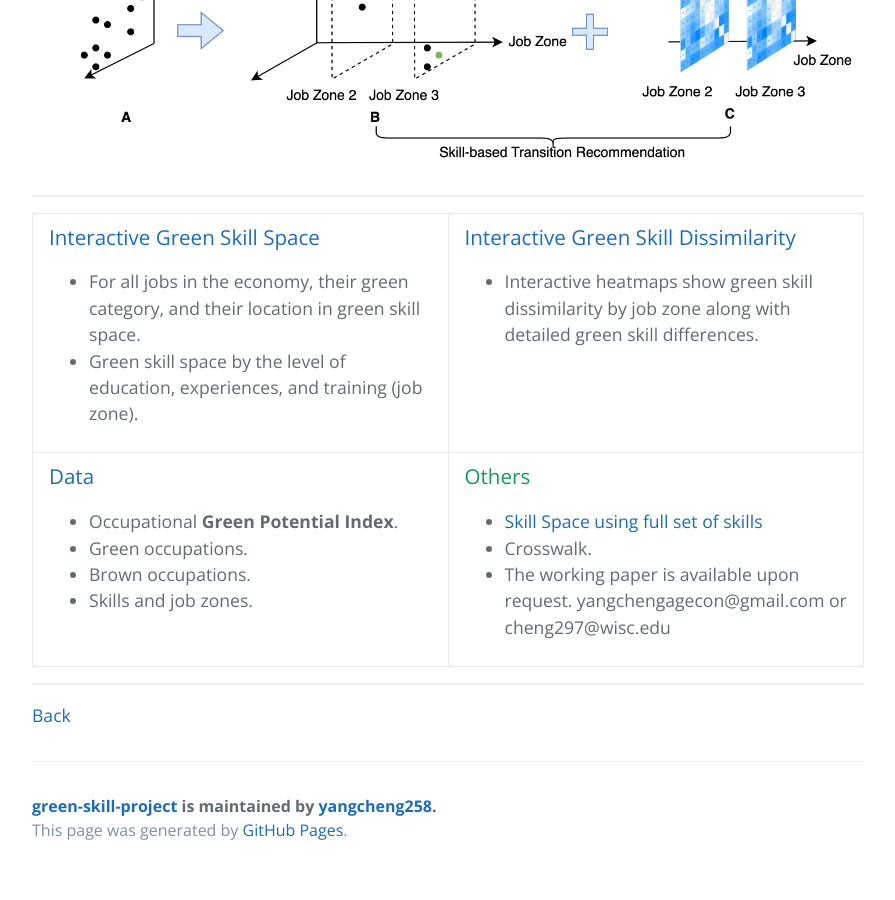
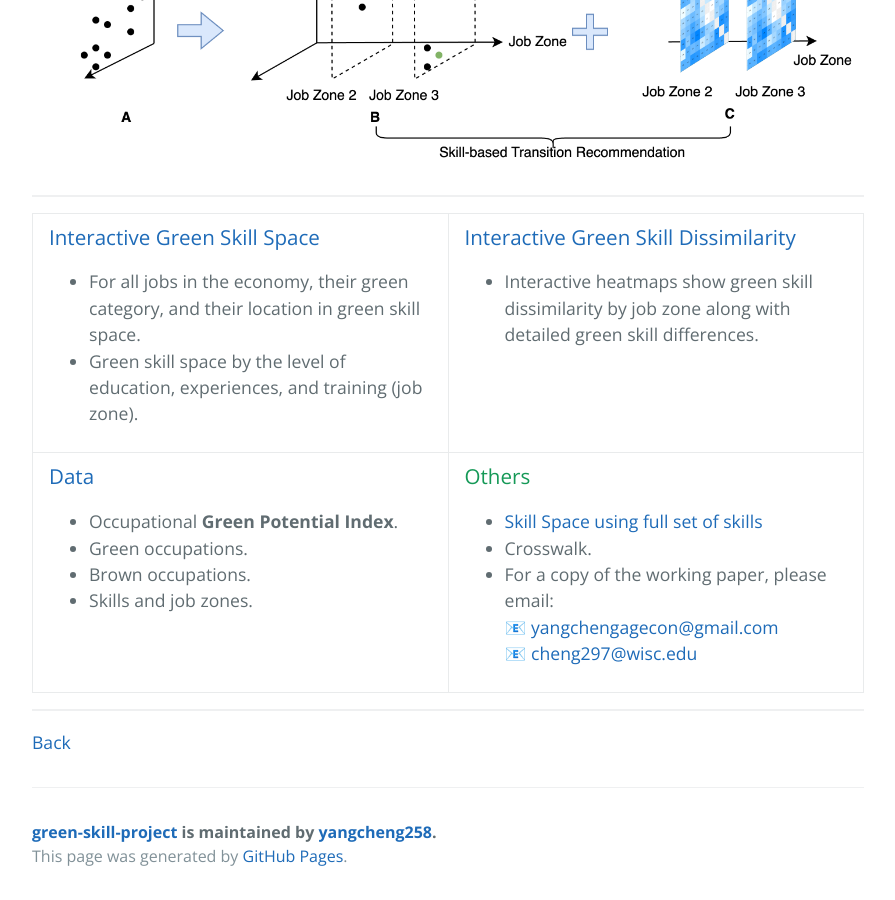
Before and after one commit to yangcheng258/green-skill-project, a Jekyll site: the page built from green-skill-based-recommendation-system/index.md, in a window 1280 px wide and 900 px high, scrolled down 1818 px. Shown: the whole window, without its empty margins (192-1087 px from the left). Built offline with Jekyll 4.4.1, drawn with Linux system fonts in a browser that asks for light colours; before the commit the page ends 2692 px from its top, so only the background shows below that.

Commit message:
Update index.md

```diff
--- a/green-skill-based-recommendation-system/index.md
+++ b/green-skill-based-recommendation-system/index.md
@@ -88,7 +88,10 @@ What are green skills? Identify green skill through LASSO regression.
       <ul>
         <li><a href="./assets/skillspace/AllSkillSpace_cluster_plot.html">Skill Space using full set of skills</a></li>
         <li>Crosswalk.</li>
-       <li>The working paper is available upon request. yangchengagecon@gmail.com or cheng297@wisc.edu</li>
+       <li> For a copy of the working paper, please email:<br>
+  📧 <a href="mailto:yangchengagecon@gmail.com">yangchengagecon@gmail.com</a><br>
+  📧 <a href="mailto:cheng297@wisc.edu">cheng297@wisc.edu</a>
+</li>
       </ul>
     </td>
   </tr>
```
